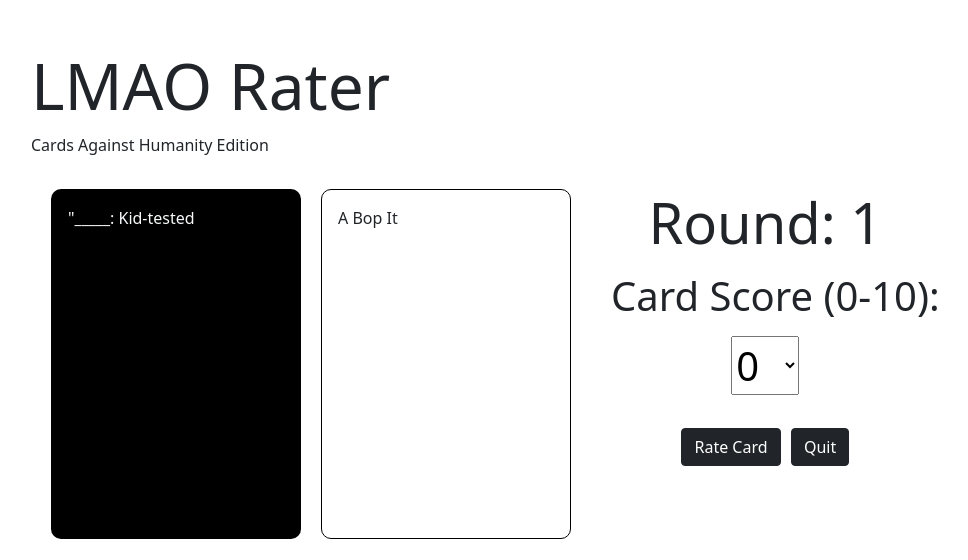
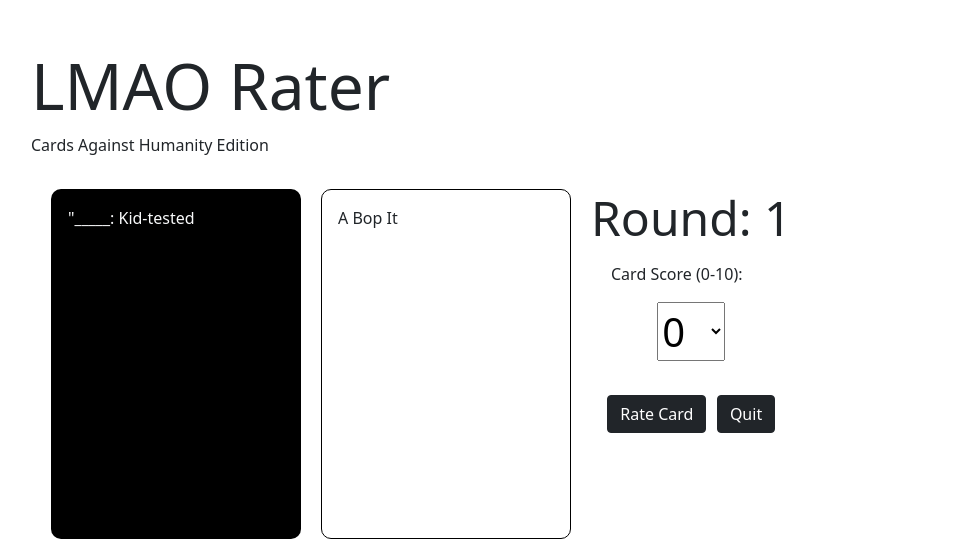
Before and after one commit to john-minney-iii/CS350-Project-1, a Django app: page /play/1/1/1/1 in a window 1280 px wide. Shown: the top 560 px of the page, without its empty margins (17-985 px from the left). Run offline with Django 3.2, Linux system fonts and the light colour scheme; data comes from the database, SQL or seed files in the repository.

Commit message:
adjust text sizes

```diff
--- a/play/templates/play.html
+++ b/play/templates/play.html
@@ -85,10 +85,10 @@
             </div>
         </div>
         <div class="inline-div mt-3 center">
-            <p class="display-4 text-dark">Round: {{ round }}</p>
+            <p class="display-5 text-dark">Round: {{ round }}</p>
             <form method="post" action='/play/{{ round }}/{% if current_card_index == 0 %}True{% else %}False{% endif %}/{{ black_card.pk }}/{% for card in white_cards %}{{ card.pk }}{% if not forloop.last %}_{% endif %}{% endfor %}'>
                 {% csrf_token %}
-                <p class="inline-div display-6">Card Score (0-10):</p>
+                <p class="inline-div">Card Score (0-10):</p>
                 <div class="display-6">{{ form }}</div>
                 <br/>
                 <div class="display-6">
```
